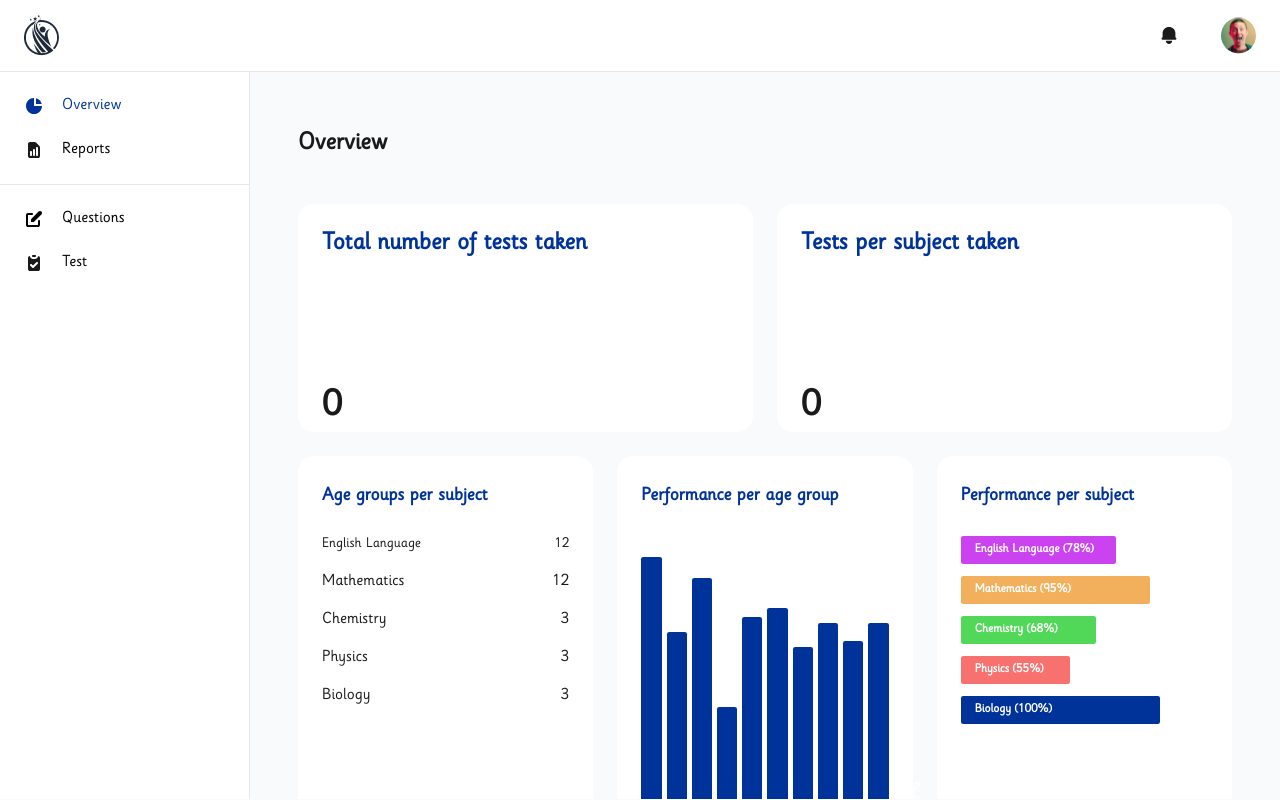
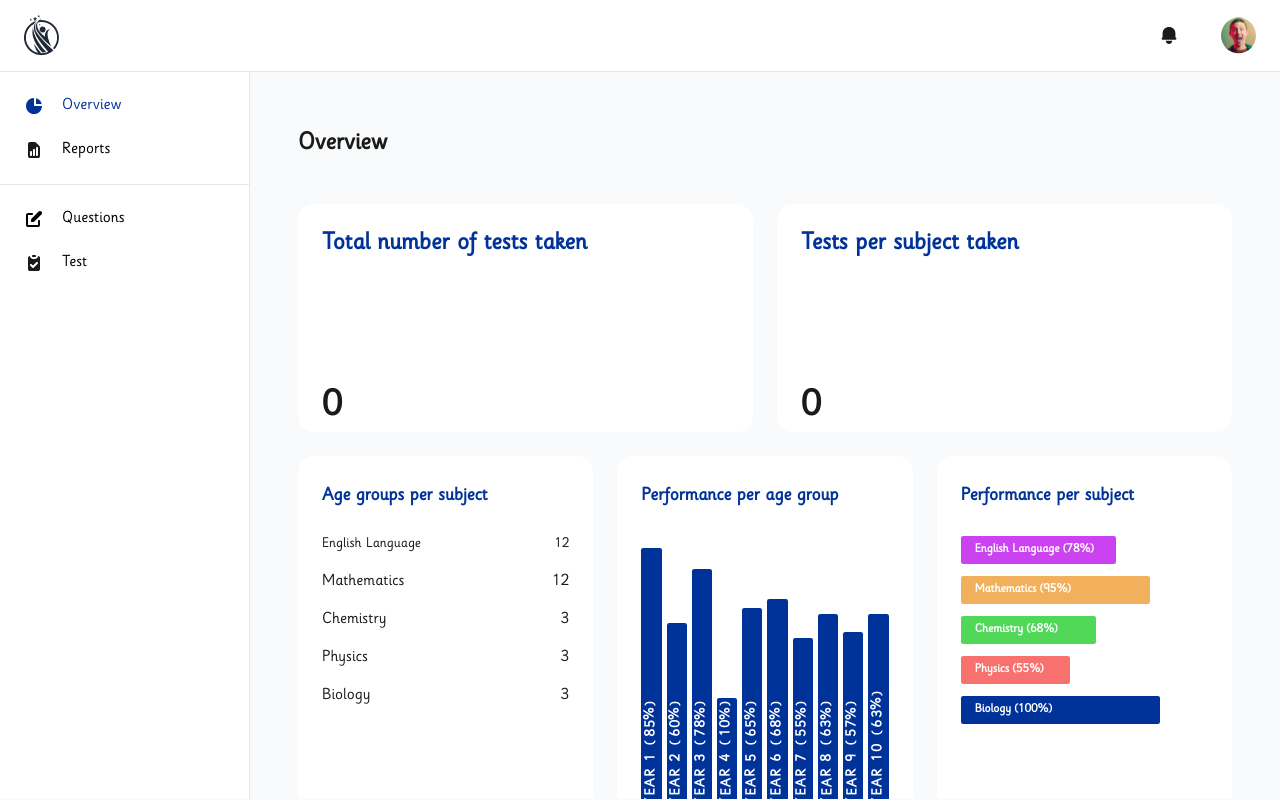
Before and after one commit to Azerii/bfcc-admin, a React (Create React App) app: page / in a window 1280 px wide. Built offline with nearby package versions, Linux system fonts and the light colour scheme.

Commit message:
Started refactoring the codes for the pagination component in the dashboard table component.

```diff
--- a/src/components/Card4.js
+++ b/src/components/Card4.js
@@ -59,23 +59,35 @@ const Bar = styled.div`
   color: #ffffff;
   padding: 0 0 0.5rem  0;
   font-size: 16px;
-
   font-weight: 700;
   border-radius: 2.26px;
-  height: ${(props) => props.num + 25}%;
-  /* overflow:hidden; */
+  height: ${(props) => props.num + 28}%;
+  display:flex;
+  flex-direction:column;
 
   .label {
-    position:absolute;
-    transform: rotate(-90deg) ;
-bottom: 0;
-    margin: 0 auto;
-    width:8rem;
+    margin: auto auto 0 auto ;
+    width:fit-content;
+    display:flex;
+    align-items:center;
+    flex-direction:column-reverse;
+    span{
+      transform: rotate(-90deg) ;
+      width:fit-content;
+      height:fit-content;
+      line-height:0.7;
+    }
+    .space{
+      margin-bottom: 0.5rem;
+    }
 
   }
 `;
 
-const Card4 = (props) => (
+const Card4 = (props) => {
+  const rotatedText = (year)=>`YEAR${year.year}(${year.score}%)`.split('').map((elem,index) =>
+    elem === "(" || index === 4 ? <span className="space">{elem}</span> : <span>{elem}</span>)
+  return(
   <Wrapper {...props}>
     <h4 className={props.isEmpty ? "" : "small"}>{props.title}</h4>
     <div className="data">
@@ -86,11 +98,11 @@ const Card4 = (props) => (
           color={year.color}
           num={year.score >= 25 ? year.score - 25 : year.score}
         >
-            <p className="label">{`YEAR ${year.year} ${year.score}%`}</p>
+            <p className="label">{rotatedText(year)}</p>
         </Bar>
       ))}
     </div>
   </Wrapper>
-);
+)};
 
 export default Card4;
--- a/src/components/Table/PaginationTable.js
+++ b/src/components/Table/PaginationTable.js
@@ -29,7 +29,16 @@ const Wrapper = styled.div`
     margin-right: 1.5rem;
     display: block;
     width: fit-content;
+    flex:1;
+    /* justify-self:right; */
+    button{
+      margin: auto 0 auto auto;
+    }
   }
+  #filter .header{
+    margin-bottom:0;
+  }
+
   .align{
     margin-left:auto;
     width:fit-content;
```
Also changed, not shown: src/components/FormGroup/Search.jsx (line endings or trailing spaces).
